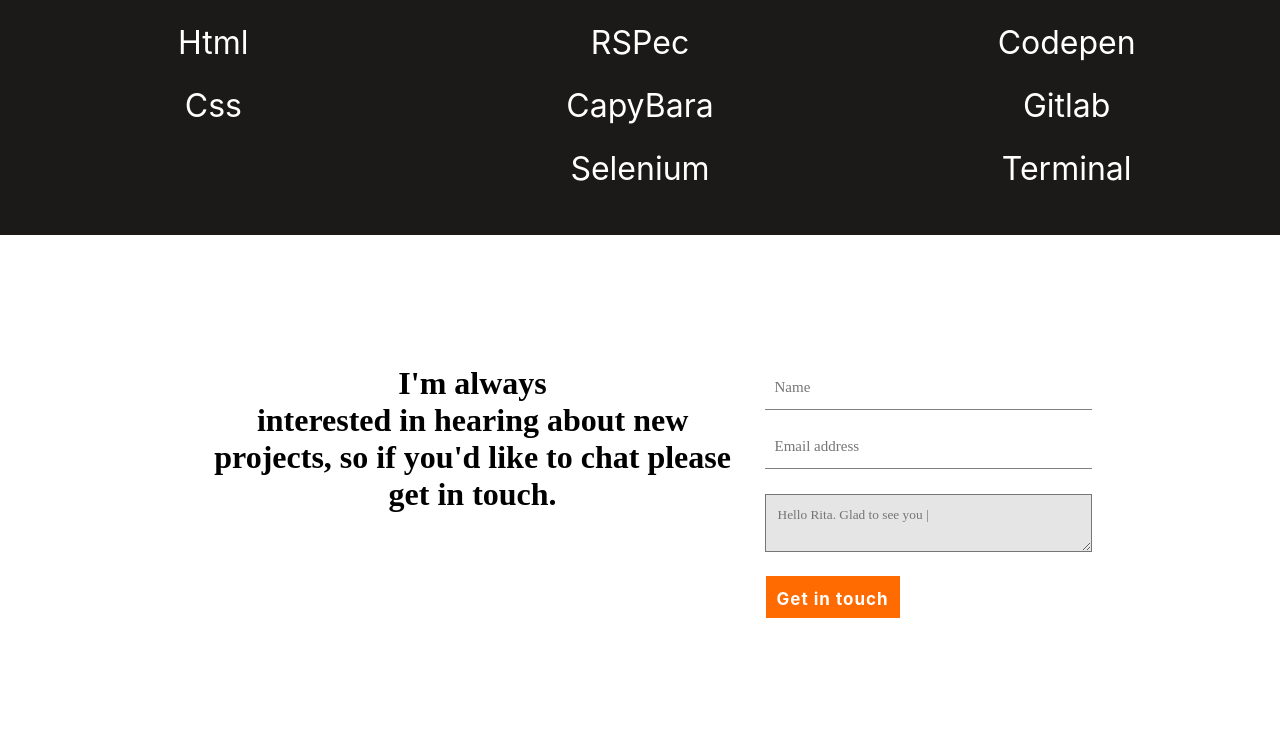
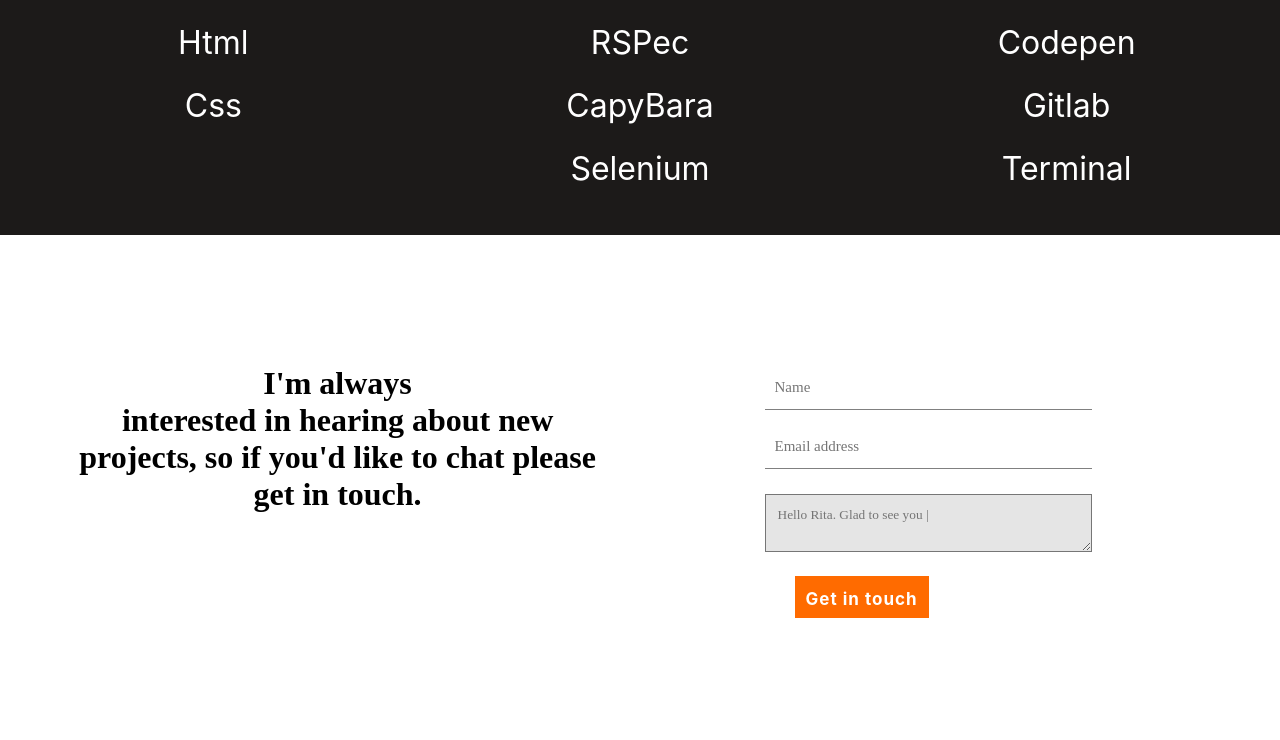
Before and after one commit to RitaDee/portfolio, a website: page index.html in a window 1280 px wide. Shown: the part 3427-4167 px from the top of the page. Drawn offline with Linux system fonts and the light colour scheme.

Commit message:
Made changes on submit button

```diff
--- a/style.css
+++ b/style.css
@@ -394,7 +394,7 @@
   max-width: 137px;
   background-color: #ff6b00;
   text-align: center;
-  margin-left: 91px;
+  margin-left: 120px;
   margin-top: 24px;
   border: none;
   padding: 11px;
@@ -724,6 +724,7 @@
 
   .form-form {
     display: grid;
+    flex-wrap: wrap;
     grid-template-columns: repeat(auto-fit, minmax(327px, 2fr));
     width: 90%;
     margin: 0 auto;
@@ -731,7 +732,6 @@
 
   .interest {
     margin-top: 130px;
-    margin-left: 135px;
   }
 
   .form-inputs {
```
